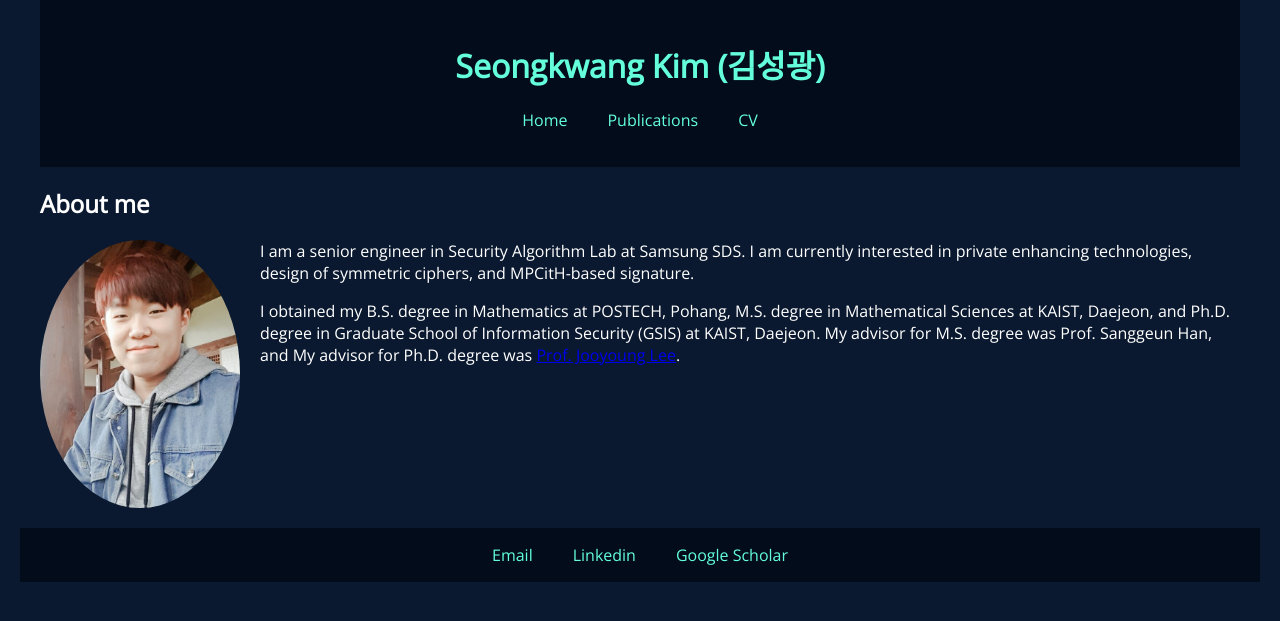
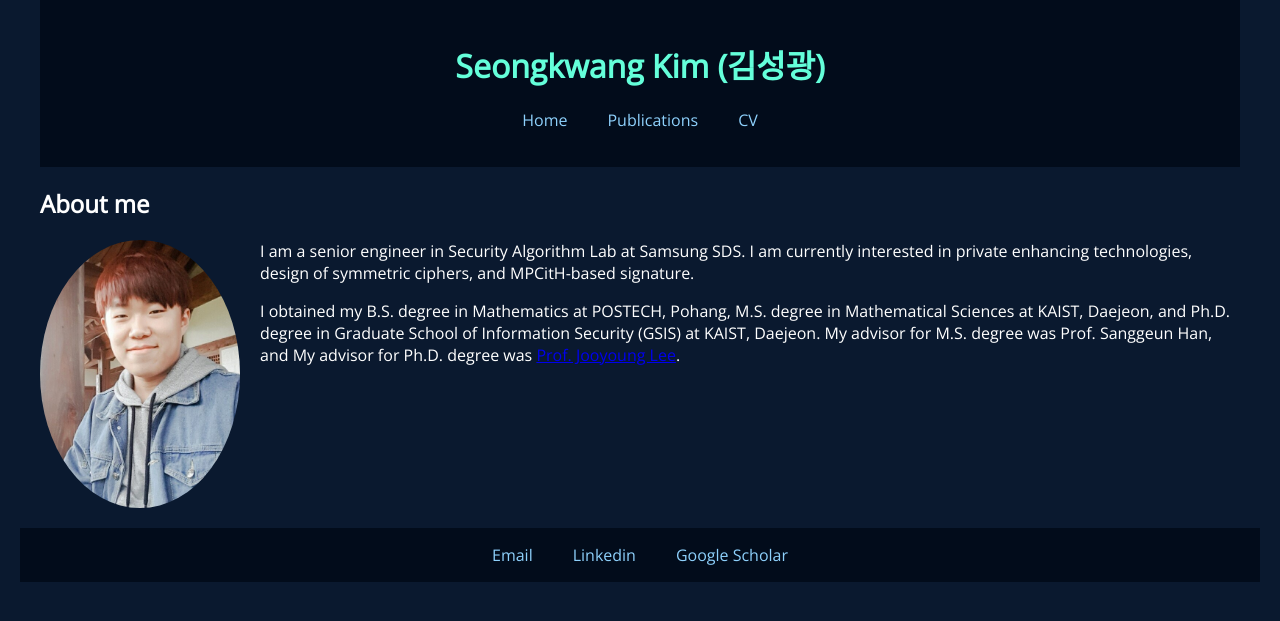
Before and after one commit to sgk1m/sgk1m.github.io, a Jekyll site: the page built from index.html, in a window 1280 px wide. Shown: the top 621 px of the page. Built offline with Jekyll 4.4.1, drawn with Linux system fonts in a browser that asks for light colours.

Commit message:
Update main.css

```diff
--- a/css/main.css
+++ b/css/main.css
@@ -40,12 +40,13 @@ nav ul li {
 }
 
 nav a, footer a {
-    color: #64ffda; /* Bright accent color for links */
+    color: #8ed1fc; /* Bright accent color for links */
     text-decoration: none;
 }
 
 nav a:hover, footer a:hover {
     text-decoration: underline;
+    color: #cae9ff;
 }
 
 .main {
```
